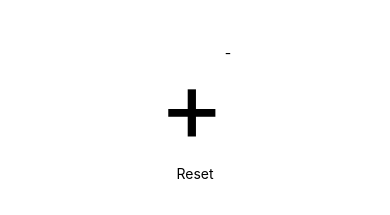
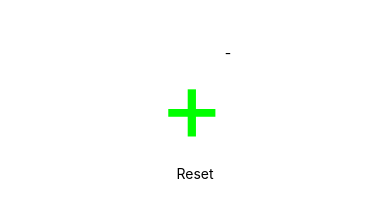
Before and after one commit to JulietMD/counter, a React Native app: screen / in a window 390 px wide. Shown: the part 430-645 px from the top of the page. Built offline with nearby package versions, Linux system fonts and the light colour scheme.

Commit message:
put back

```diff
--- a/App.js
+++ b/App.js
@@ -56,7 +56,10 @@ export default class App extends React.Component {
             }}
           >
             <Text
-              style={{ fontSize: 100 }}
+              style={{
+                fontSize: 100,
+                color: '#00ff00',
+              }}
             >
               {'+'}
             </Text>
```
